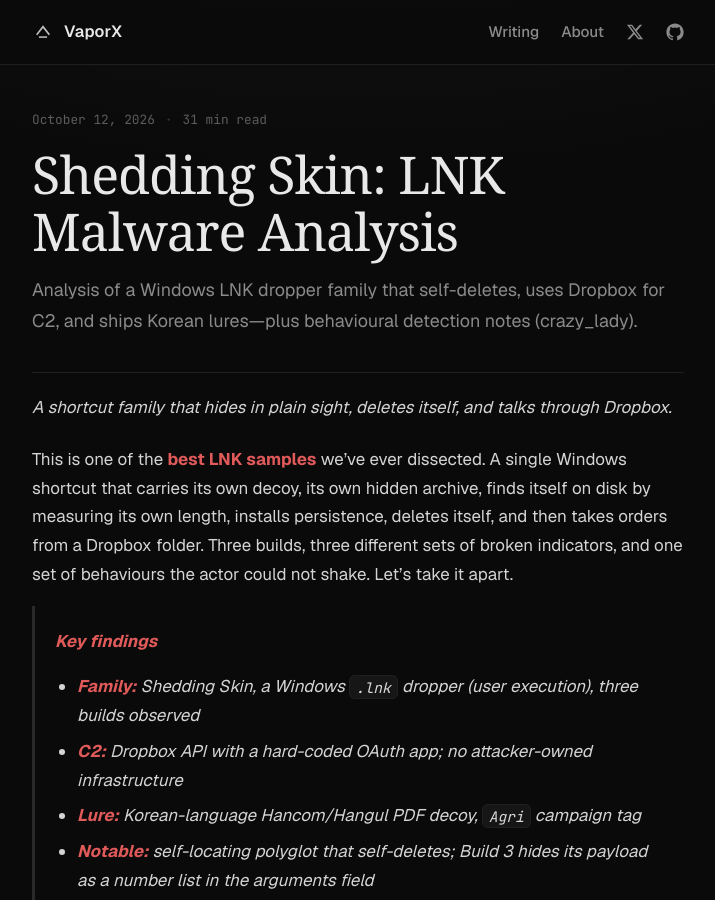
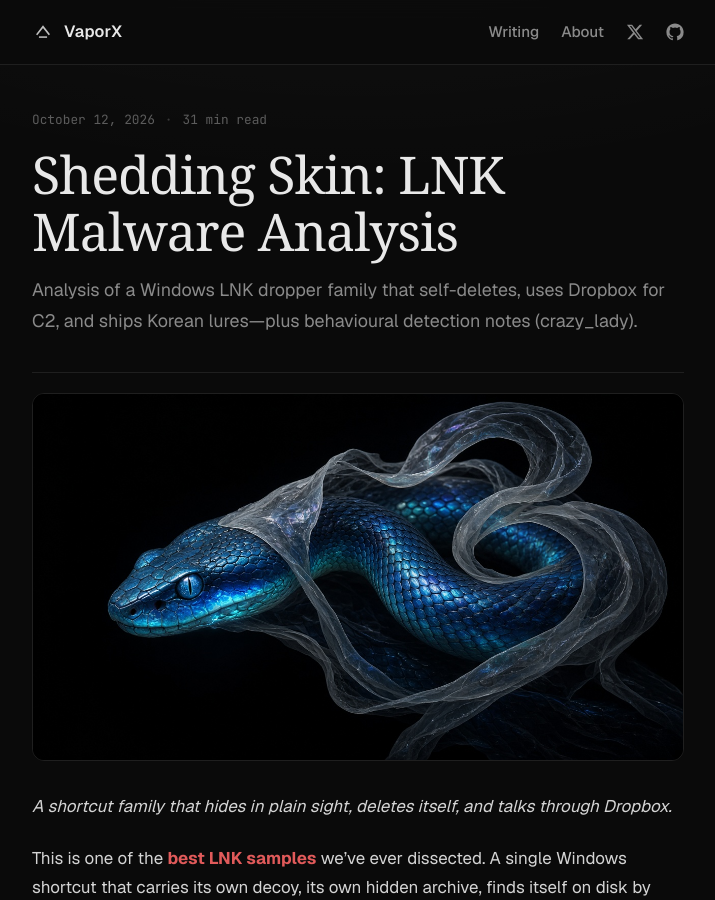
Before and after one commit to Yashkenia/Yashkenia.github.io, a Jekyll site: the page built from _posts/2026-10-12-shedding-skin-lnk-malware-analysis.md, in a window 1280 px wide and 900 px high. Shown: the whole window, without its empty margins (282-997 px from the left). Built offline with Jekyll 4.4.1, drawn with Linux system fonts in a browser that asks for light colours; some web fonts are replaced.

Commit message:
Add Shedding Skin serpent hero image

```diff
--- a/_posts/2026-10-12-shedding-skin-lnk-malware-analysis.md
+++ b/_posts/2026-10-12-shedding-skin-lnk-malware-analysis.md
@@ -6,7 +6,10 @@ description: "Analysis of a Windows LNK dropper family that self-deletes, uses D
 categories: [malware, threat-intel, reverse-engineering]
 tags: [malware-analysis, lnk, dropbox-c2, powershell, apt, detection-engineering, reverse-engineering]
 author: VaporX
+image: /assets/img/shedding-skin-hero.jpg
 ---
+
+![A venomous blue serpent shedding its skin](/assets/img/shedding-skin-hero.jpg)
 
 *A shortcut family that hides in plain sight, deletes itself, and talks through Dropbox.*
 
```
Also changed, not shown: assets/img/shedding-skin-hero.jpg (added).
